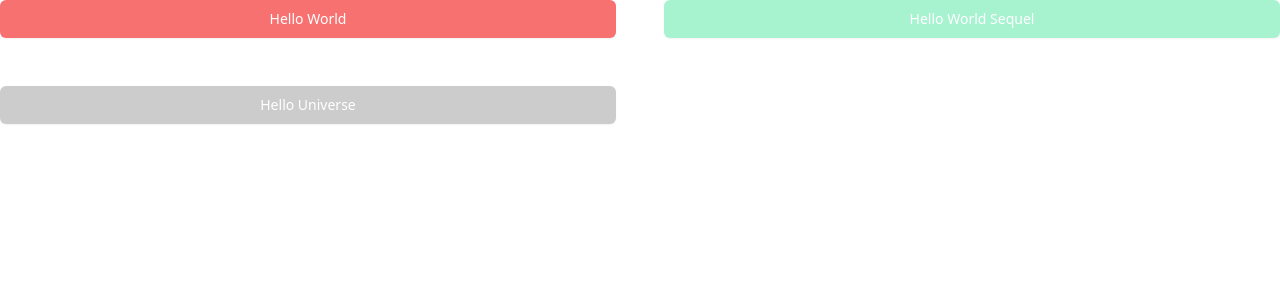
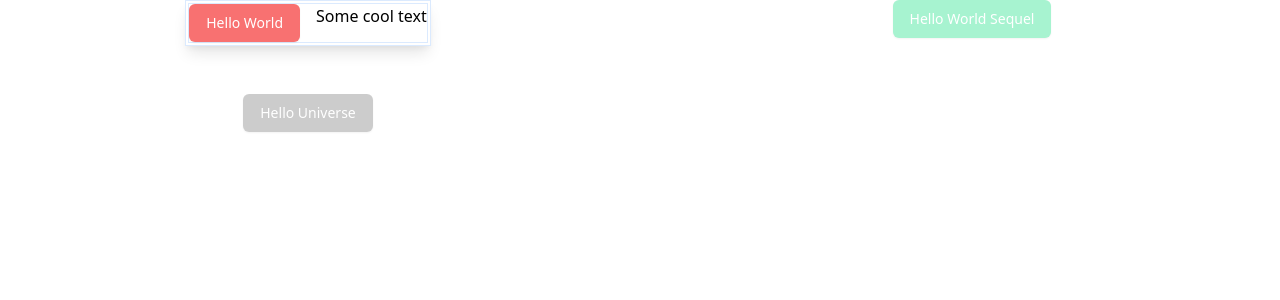
Before and after one commit to denver-HJS/ng-tailwindcss-poc, an Angular app: page / in a window 1280 px wide. Shown: the top 300 px of the page. Built offline with nearby package versions, Linux system fonts and the light colour scheme; what @tailwindcss/typography would draw is missing.

Commit message:
grid example / shadow example / border example

```diff
--- a/src/app/app.component.html
+++ b/src/app/app.component.html
@@ -1,5 +1,12 @@
-<div class="grid grid-cols-2 gap-12">
-  <button class="drop-shadow-lg py-2 px-4 border border-transparent shadow-sm text-sm font-medium rounded-md text-white bg-red-400">Hello World</button>
-  <button class="drop-shadow-lg py-2 px-4 border border-transparent shadow-sm text-sm font-medium rounded-md text-white bg-green-200">Hello World Sequel</button>
-  <button class="drop-shadow-lg py-2 px-4 border border-transparent shadow-sm text-sm font-medium rounded-md text-white bg-black bg-opacity-20">Hello Universe</button>
+<div class="grid grid-cols-2 gap-12 justify-items-center">
+  <div class="flex flex-row shadow-lg space-x-4 border-double border-4 border-blue-100">
+    <button class="py-2 px-4 border border-transparent shadow-sm text-sm font-medium rounded-md text-white bg-red-400">Hello World</button>
+    <p>Some cool text</p>
+  </div>
+  <div>
+    <button class="drop-shadow-lg py-2 px-4 border border-transparent shadow-sm text-sm font-medium rounded-md text-white bg-green-200">Hello World Sequel</button>
+  </div>
+  <div>
+    <button class="drop-shadow-lg py-2 px-4 border border-transparent shadow-sm text-sm font-medium rounded-md text-white bg-black bg-opacity-20 hover:bg-opacity-40">Hello Universe</button>
+  </div>
 </div>
```
